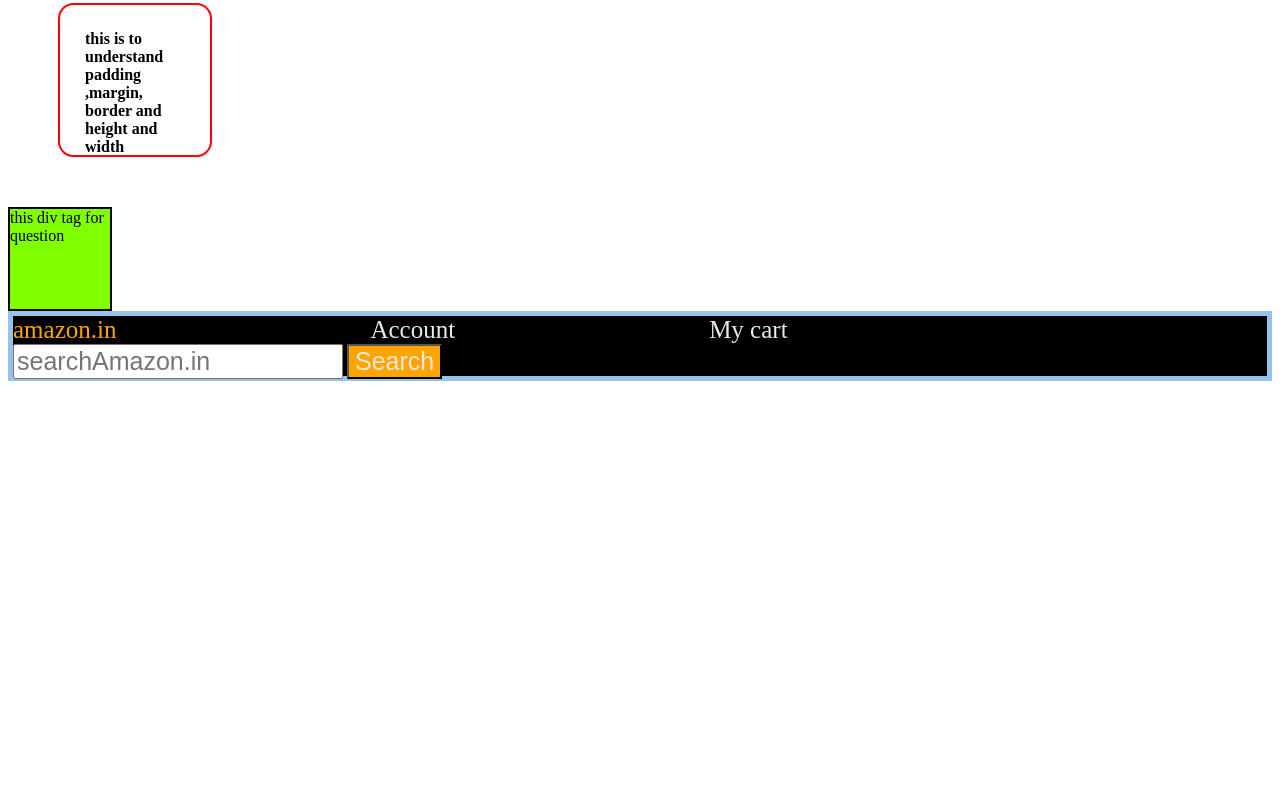
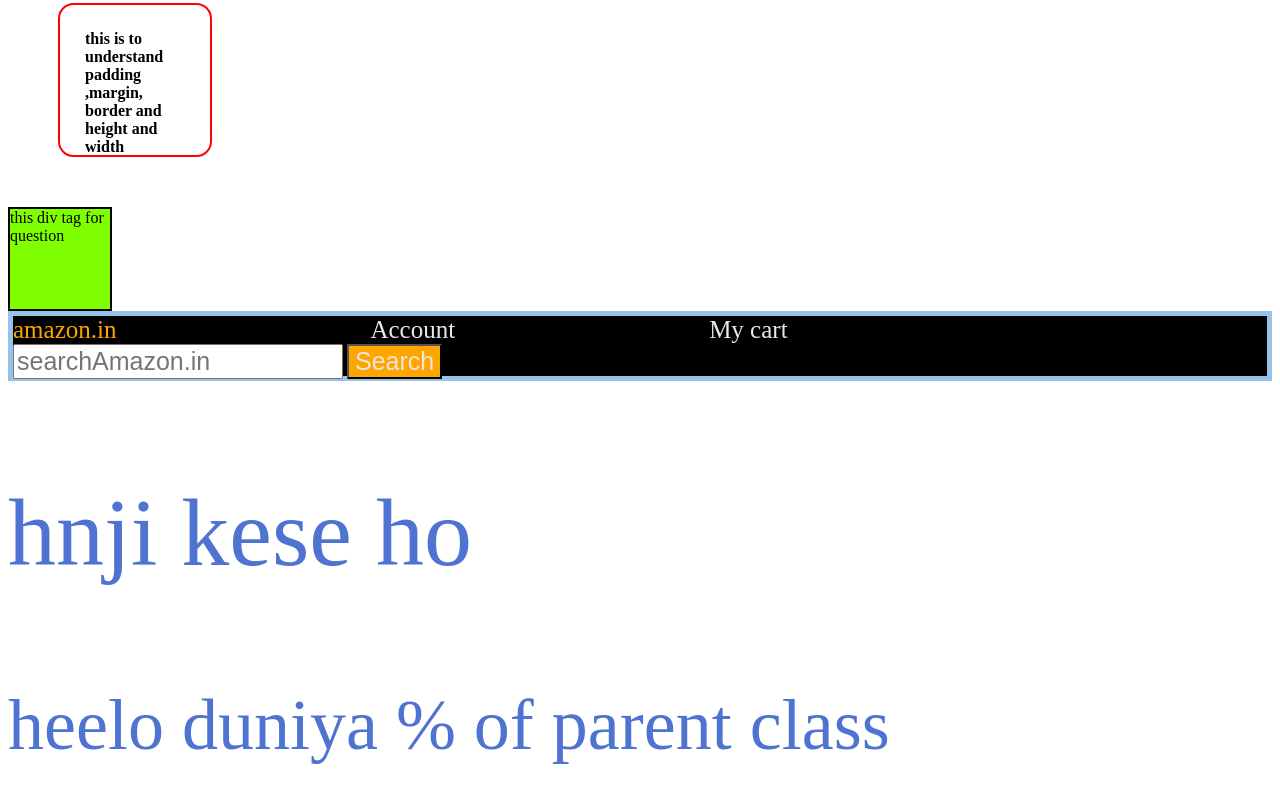
Before and after one commit to chandraprakashvaishnav2006-blip/web-development-git, a plain HTML site: page index.html in a window 1280 px wide. Shown: the part 3544-4347 px from the top of the page. Before the commit the page ends 3933 px from the top, so only its background shows below. Drawn offline with Linux system fonts and the light colour scheme.

Commit message:
% for parent class

```diff
--- a/index.html
+++ b/index.html
@@ -141,5 +141,16 @@
     <input id="l4" type="text" placeholder="searchAmazon.in">
     <button id="l5">Search</button>
 </div>
+
+
+
+
+
+<nav id="k2">
+    <p>hnji kese ho </p>
+    <nav id="k1">
+        <p> heelo duniya % of parent class</p>
+    </nav>
+</nav>
 </body>
 </html>
--- a/style.css
+++ b/style.css
@@ -87,3 +87,13 @@ p{
      background-color: orange;
     font-size:25px;
 }
+
+#k2{
+    font-size:96px;
+
+
+}
+
+#k1{
+    font-size:75%
+}
```
